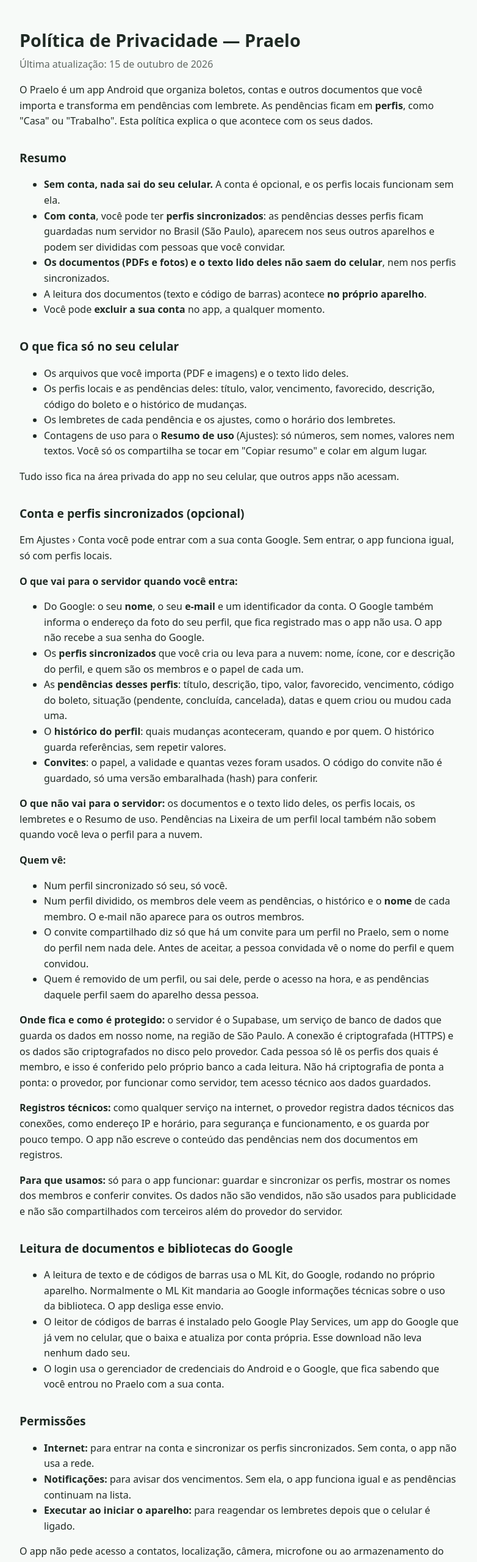
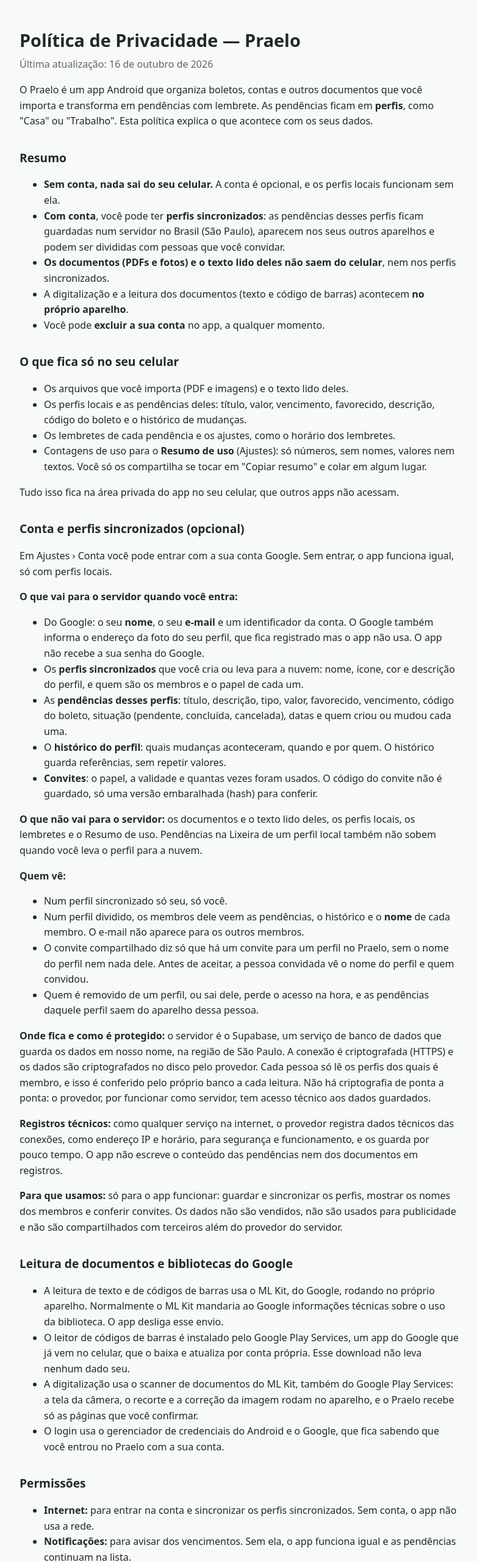
Before and after one commit to Salfis/documento-vivo-privacidade, a plain HTML site: page privacidade.html in a window 1280 px wide. Shown: the top 2561 px of the page at 61% size, without its empty margins (248-1030 px from the left). Drawn offline with Linux system fonts and the light colour scheme.

Commit message:
Política: digitalização de documentos pela câmera (16/10/2026)

```diff
--- a/privacidade.html
+++ b/privacidade.html
@@ -17,7 +17,7 @@
 </head>
 <body>
 <h1>Política de Privacidade — Praelo</h1>
-<p class="data">Última atualização: 15 de outubro de 2026</p>
+<p class="data">Última atualização: 16 de outubro de 2026</p>
 
 <p>O Praelo é um app Android que organiza boletos, contas e outros documentos que você importa e transforma em pendências com lembrete. As pendências ficam em <strong>perfis</strong>, como "Casa" ou "Trabalho". Esta política explica o que acontece com os seus dados.</p>
 <h2 id="resumo">Resumo</h2>
@@ -25,7 +25,7 @@
   <li><strong>Sem conta, nada sai do seu celular.</strong> A conta é opcional, e os perfis locais funcionam sem ela.</li>
   <li><strong>Com conta</strong>, você pode ter <strong>perfis sincronizados</strong>: as pendências desses perfis ficam guardadas num servidor no Brasil (São Paulo), aparecem nos seus outros aparelhos e podem ser divididas com pessoas que você convidar.</li>
   <li><strong>Os documentos (PDFs e fotos) e o texto lido deles não saem do celular</strong>, nem nos perfis sincronizados.</li>
-  <li>A leitura dos documentos (texto e código de barras) acontece <strong>no próprio aparelho</strong>.</li>
+  <li>A digitalização e a leitura dos documentos (texto e código de barras) acontecem <strong>no próprio aparelho</strong>.</li>
   <li>Você pode <strong>excluir a sua conta</strong> no app, a qualquer momento.</li>
 </ul>
 <h2 id="o-que-fica-so-no-seu-celular">O que fica só no seu celular</h2>
@@ -61,6 +61,7 @@
 <ul>
   <li>A leitura de texto e de códigos de barras usa o ML Kit, do Google, rodando no próprio aparelho. Normalmente o ML Kit mandaria ao Google informações técnicas sobre o uso da biblioteca. O app desliga esse envio.</li>
   <li>O leitor de códigos de barras é instalado pelo Google Play Services, um app do Google que já vem no celular, que o baixa e atualiza por conta própria. Esse download não leva nenhum dado seu.</li>
+  <li>A digitalização usa o scanner de documentos do ML Kit, também do Google Play Services: a tela da câmera, o recorte e a correção da imagem rodam no aparelho, e o Praelo recebe só as páginas que você confirmar.</li>
   <li>O login usa o gerenciador de credenciais do Android e o Google, que fica sabendo que você entrou no Praelo com a sua conta.</li>
 </ul>
 <h2 id="permissoes">Permissões</h2>
@@ -69,7 +70,7 @@
   <li><strong>Notificações:</strong> para avisar dos vencimentos. Sem ela, o app funciona igual e as pendências continuam na lista.</li>
   <li><strong>Executar ao iniciar o aparelho:</strong> para reagendar os lembretes depois que o celular é ligado.</li>
 </ul>
-<p>O app não pede acesso a contatos, localização, câmera, microfone ou ao armazenamento do aparelho. Arquivos só entram quando você escolhe importar ou compartilhar com o app.</p>
+<p>O app não pede acesso a contatos, localização, câmera, microfone ou ao armazenamento do aparelho. Arquivos só entram quando você escolhe importar, digitalizar ou compartilhar com o app. Para digitalizar, quem usa a câmera é o Google Play Services, com a permissão dele; o Praelo não tem acesso à câmera.</p>
 <h2 id="backup">Backup</h2>
 <ul>
   <li>O backup do Google na nuvem está <strong>desligado</strong> para este app.</li>
```
